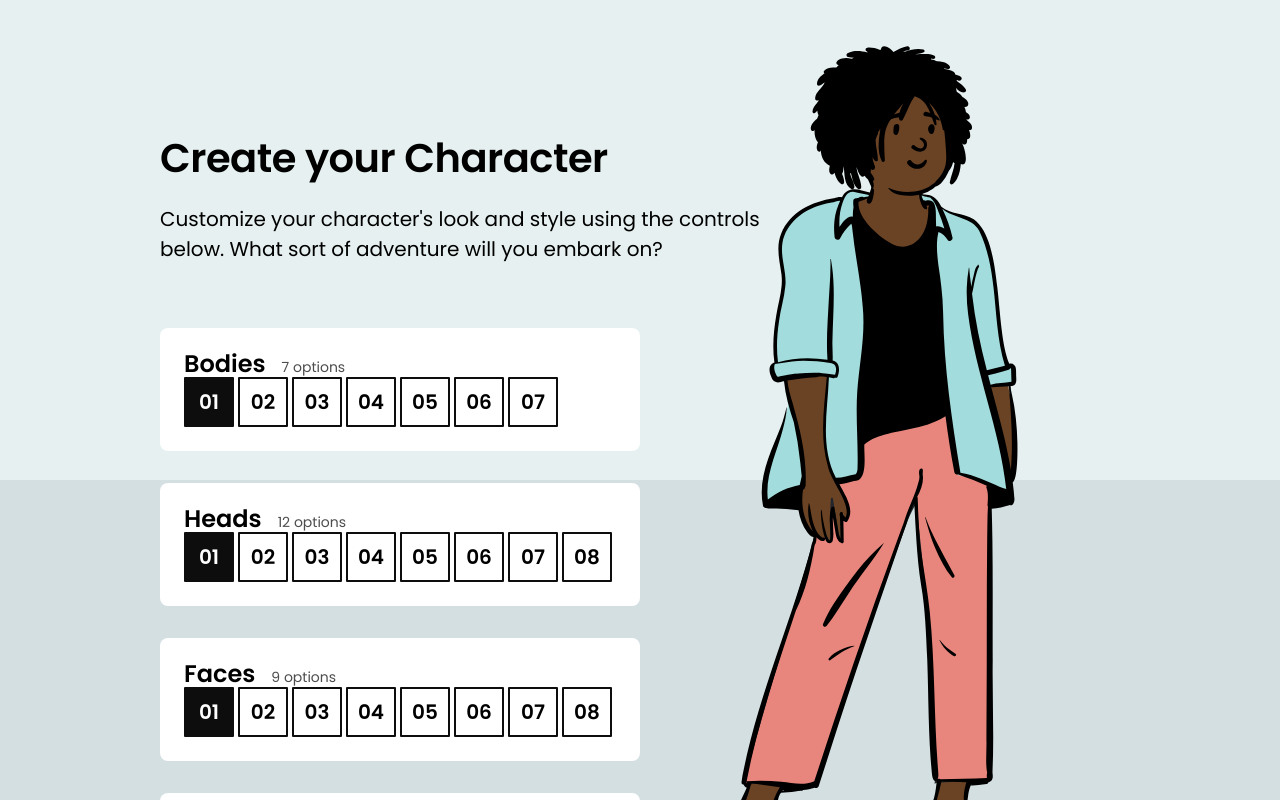
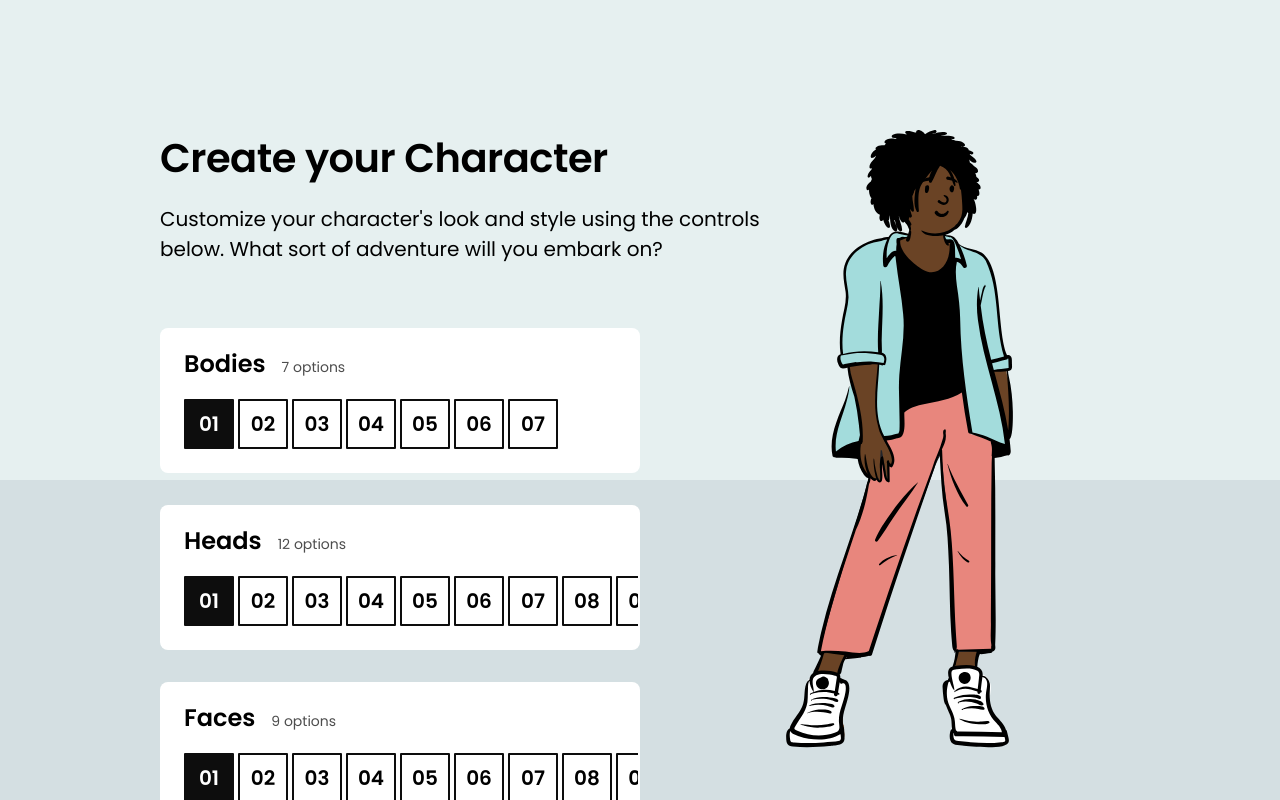
Before and after one commit to cjwallace/css-for-js, a React (Create React App) app in the folder character-creator/: page / in a window 1280 px wide. Shown: the top 800 px of the page. Built offline with nearby package versions, Linux system fonts and the light colour scheme.

Commit message:
Improve character creator solutions
Changes based on watching 'official' course solutions.

```diff
--- a/character-creator/src/App.js
+++ b/character-creator/src/App.js
@@ -6,7 +6,6 @@ import Footer from './components/Footer';
 function App() {
   return (
     <>
-      <div className="bar" />
       <CharacterEditor />
       <Footer />
     </>
--- a/character-creator/src/components/ButtonRow/ButtonRow.module.css
+++ b/character-creator/src/components/ButtonRow/ButtonRow.module.css
@@ -1,4 +1,8 @@
 .buttonRow {
   overflow: auto;
   white-space: nowrap;
+  margin-left: -22px;
+  margin-right: -22px;
+  margin-bottom: -22px;
+  padding: 22px;
 }
--- a/character-creator/src/components/CharacterEditor/CharacterEditor.js
+++ b/character-creator/src/components/CharacterEditor/CharacterEditor.js
@@ -30,6 +30,7 @@ function App() {
 
   return (
     <main className={styles.characterEditor}>
+      <div className={styles.perspectiveBox} />
       <MaxWidthWrapper className={styles.maxWidthWrapper}>
         <header className={styles.header}>
           <h1 className={styles.title}>Create your Character</h1>
--- a/character-creator/src/components/CharacterEditor/CharacterEditor.module.css
+++ b/character-creator/src/components/CharacterEditor/CharacterEditor.module.css
@@ -4,7 +4,6 @@
 }
 
 .maxWidthWrapper {
-  max-width: 1024px;
   position: relative;
 }
 
@@ -28,8 +27,9 @@
 
 .characterWrapper {
   position: fixed;
-  right: 32px;
-  top: 32px;
+  left: 60%;
+  top: 15%;
+  bottom: 5%;
   min-height: 500px;
   width: 45%;
 }
@@ -37,3 +37,11 @@
 .controlColumn {
   width: 50%;
 }
+
+.perspectiveBox {
+  height: 40%;
+  width: 100%;
+  background-color: hsl(195deg, 20%, 86%);
+  position: fixed;
+  bottom: 0;
+}
--- a/character-creator/src/components/Footer/Footer.module.css
+++ b/character-creator/src/components/Footer/Footer.module.css
@@ -7,5 +7,5 @@
 }
 
 .footer a {
-  color: white;
+  color: inherit;
 }
--- a/character-creator/src/index.css
+++ b/character-creator/src/index.css
@@ -16,14 +16,6 @@ body {
   box-sizing: border-box;
 }
 
-div.bar {
-  height: 40%;
-  width: 100%;
-  background-color: hsl(195deg, 20%, 86%);
-  position: fixed;
-  bottom: 0;
-}
-
 /*
   A utility class to totally remove something from the screen,
   while still keeping it available for screen-readers.
```
